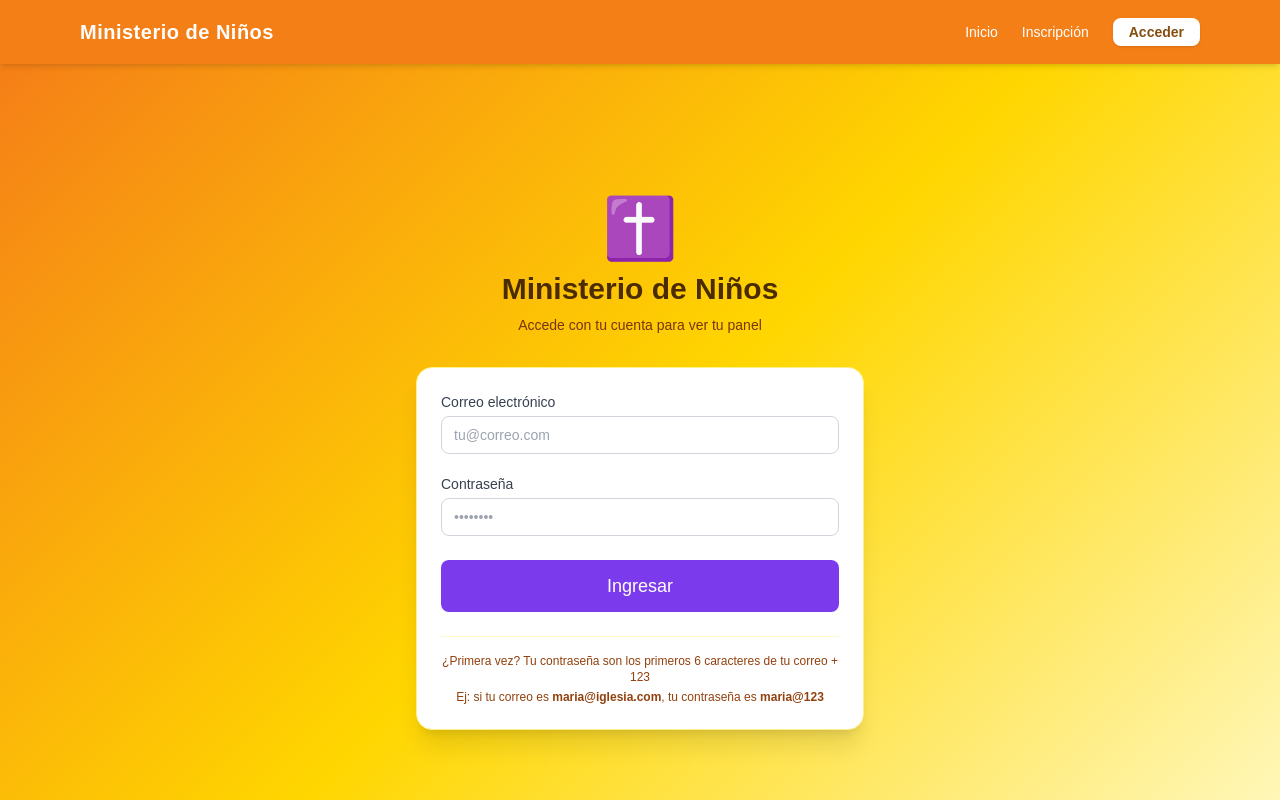
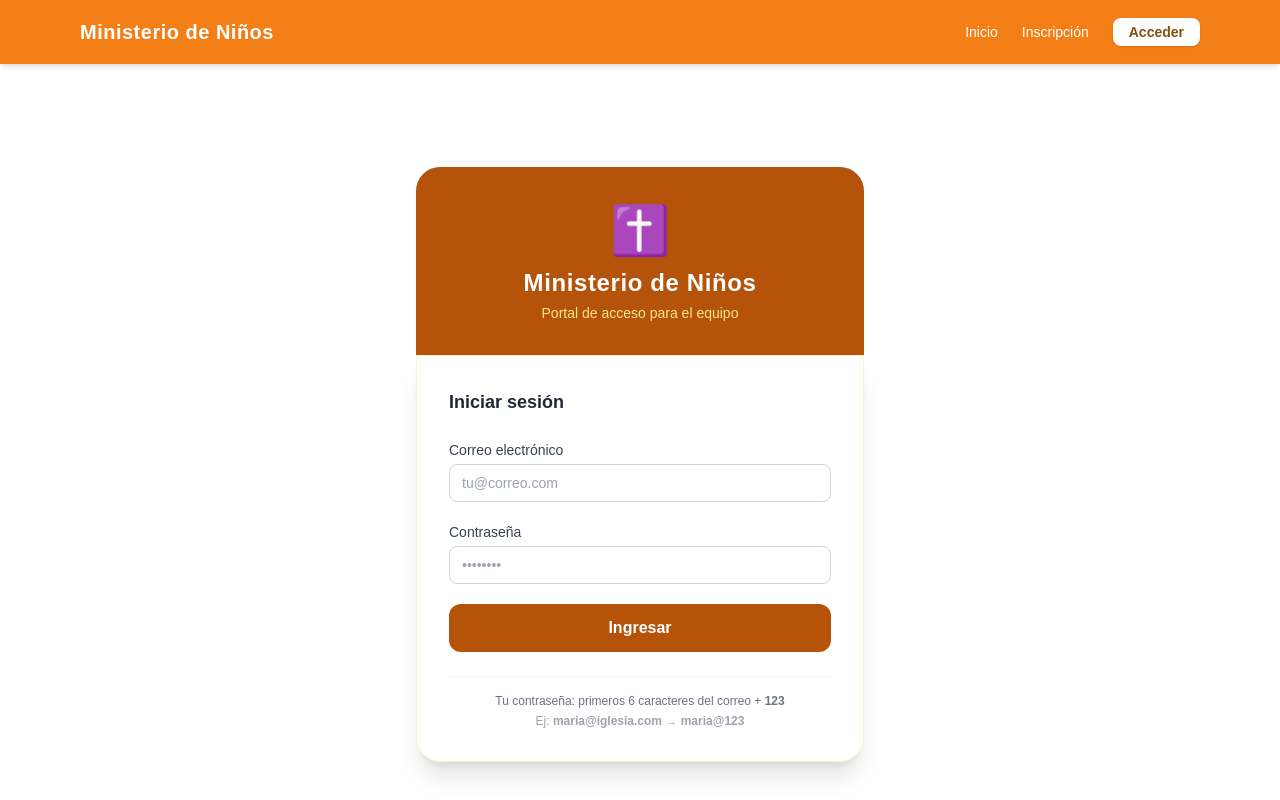
Before and after one commit to leonnnc/ministerio-ninos, a Next.js app: page /login in a window 1280 px wide. Shown: the top 800 px of the page. Built offline with nearby package versions, Linux system fonts and the light colour scheme.

Commit message:
style: login formal ambar+blanco, portal con colores por rol

```diff
--- a/src/app/login/page.tsx
+++ b/src/app/login/page.tsx
@@ -4,7 +4,7 @@ import { useState } from 'react';
 import { useRouter } from 'next/navigation';
 import { useAuthStore } from '@/stores/authStore';
 import { usePersonalStore } from '@/stores/personalStore';
-import { Button, Input, Card } from '@/components/ui';
+import { Input } from '@/components/ui';
 
 export default function LoginPage() {
   const router = useRouter();
@@ -35,20 +35,22 @@ export default function LoginPage() {
   }
 
   return (
-    <div className="min-h-screen flex items-center justify-center px-4 py-12"
-      style={{ background: 'linear-gradient(135deg, #F57F17 0%, #FFD600 50%, #FFF9C4 100%)' }}>
+    <div className="min-h-screen flex items-center justify-center px-4 py-12 bg-white">
       <div className="w-full max-w-md">
-        <div className="text-center mb-8">
-          <div className="text-6xl mb-3">✝️</div>
-          <h1 className="text-3xl font-extrabold" style={{ color: '#4a2c00' }}>
+        {/* Franja superior formal */}
+        <div className="rounded-t-3xl px-8 pt-10 pb-8 text-center" style={{ background: '#B45309' }}>
+          <div className="text-5xl mb-3">✝️</div>
+          <h1 className="text-2xl font-extrabold text-white tracking-wide">
             Ministerio de Niños
           </h1>
-          <p className="mt-2 text-sm" style={{ color: '#78350f' }}>
-            Accede con tu cuenta para ver tu panel
+          <p className="mt-1 text-sm text-amber-200">
+            Portal de acceso para el equipo
           </p>
         </div>
 
-        <Card className="shadow-xl border-yellow-200">
+        {/* Formulario sobre fondo blanco */}
+        <div className="bg-white rounded-b-3xl shadow-xl border border-amber-100 px-8 py-8">
+          <h2 className="text-lg font-bold text-gray-800 mb-6">Iniciar sesión</h2>
           <form onSubmit={handleSubmit} className="flex flex-col gap-5">
             <Input
               label="Correo electrónico"
@@ -73,20 +75,25 @@ export default function LoginPage() {
               </p>
             )}
 
-            <Button type="submit" loading={cargando} size="lg" className="w-full mt-1">
-              Ingresar
-            </Button>
+            <button
+              type="submit"
+              disabled={cargando}
+              className="w-full py-3 rounded-xl font-bold text-white transition-colors disabled:opacity-60"
+              style={{ background: cargando ? '#92400e' : '#B45309' }}
+            >
+              {cargando ? 'Ingresando...' : 'Ingresar'}
+            </button>
           </form>
 
-          <div className="mt-6 pt-4 border-t border-yellow-100">
-            <p className="text-xs text-center" style={{ color: '#92400e' }}>
-              ¿Primera vez? Tu contraseña son los primeros 6 caracteres de tu correo + 123
+          <div className="mt-6 pt-4 border-t border-gray-100">
+            <p className="text-xs text-center text-gray-500">
+              Tu contraseña: primeros 6 caracteres del correo + <strong>123</strong>
             </p>
-            <p className="text-xs text-center mt-1" style={{ color: '#92400e' }}>
-              Ej: si tu correo es <strong>maria@iglesia.com</strong>, tu contraseña es <strong>maria@123</strong>
+            <p className="text-xs text-center text-gray-400 mt-1">
+              Ej: <strong>maria@iglesia.com</strong> → <strong>maria@123</strong>
             </p>
           </div>
-        </Card>
+        </div>
       </div>
     </div>
   );
```
Also changed, not shown: src/app/portal/page.tsx (+68 -56 lines).
